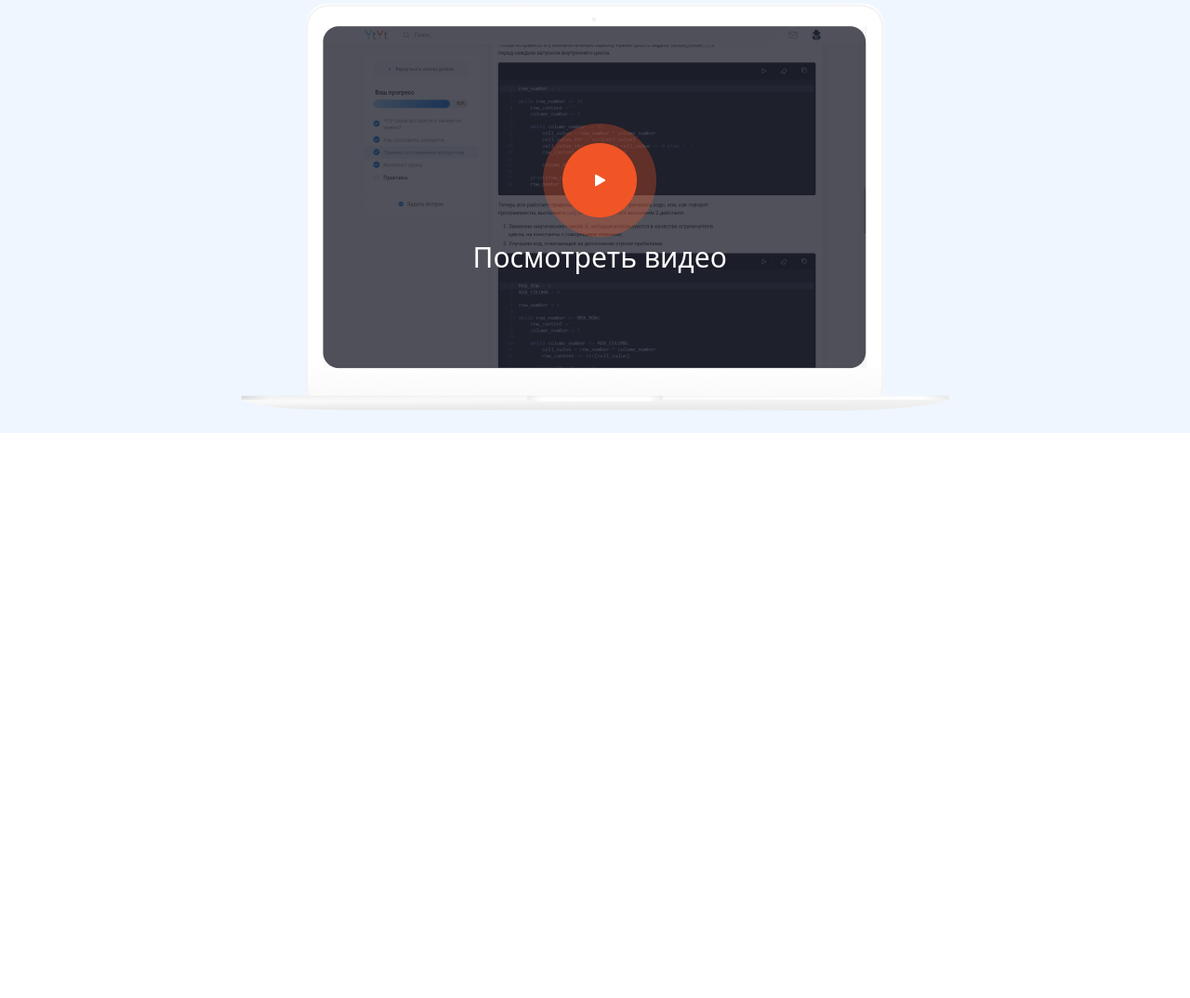
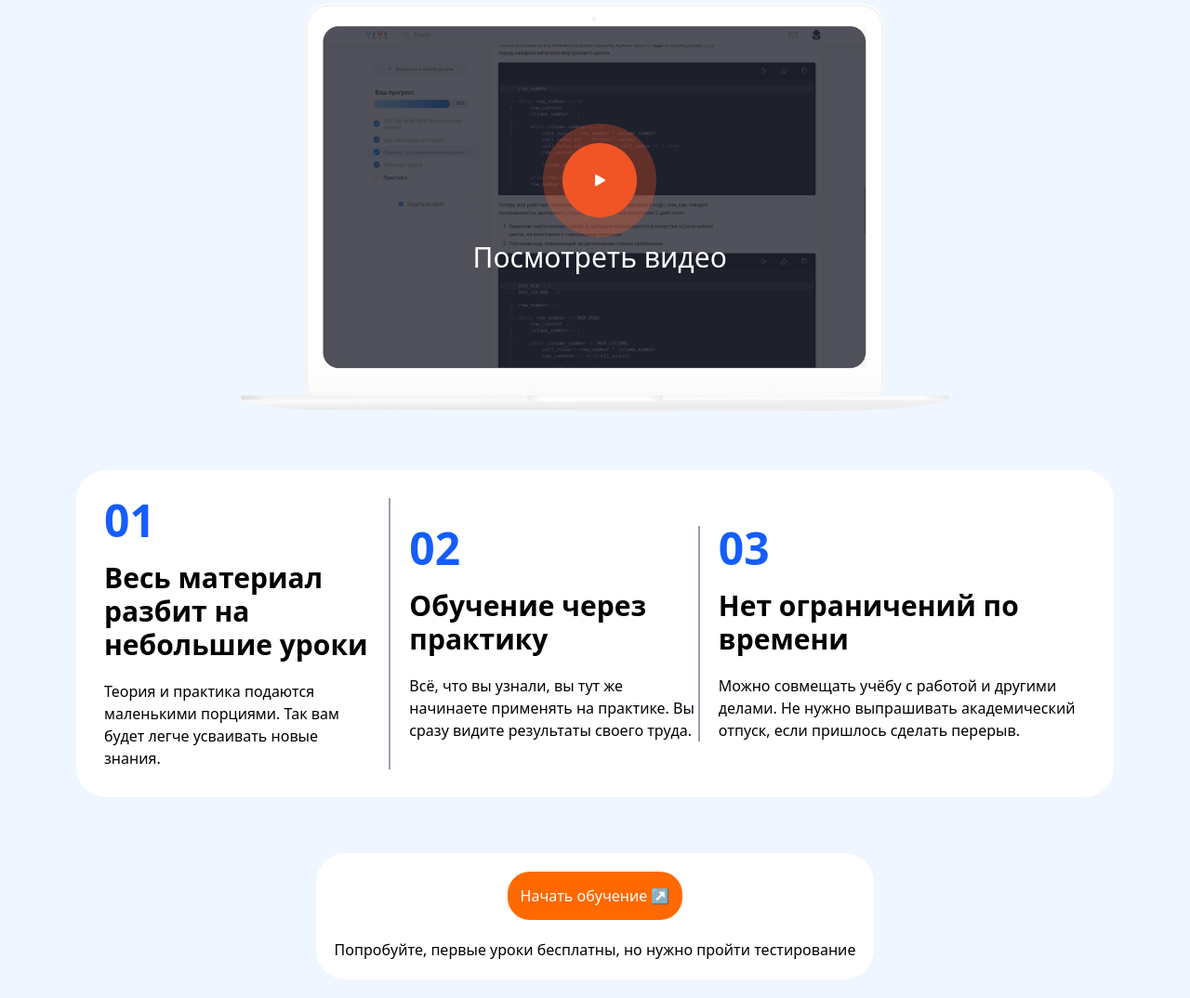
Before and after one commit to RahimaMoon/classwork-tailwind, a website: page index.html in a window 1280 px wide. Shown: the part 3278-4352 px from the top of the page at 93% size. Before the commit the page ends 3744 px from the top, so only its background shows below. Drawn offline with Linux system fonts and the light colour scheme.

Commit message:
section5

```diff
--- a/index.html
+++ b/index.html
@@ -166,6 +166,29 @@
 </div>
 <img src="./imgs/Group 1178.png" alt="">
 </div>
+<div class="bg-white p-[30px] rounded-4xl w-[90%] lg:flex-row flex flex-col gap-y-15 justify-center items-center">
+    <div class="flex flex-col gap-y-5 lg:border-r-2 lg:border-gray-400 lg:pr-[20px] ">
+        <h1 class="text-5xl font-bold text-blue-600">01</h1>
+        <h3 class="font-bold text-3xl">Весь материал разбит на небольшие уроки</h3>
+        <p>Теория и практика подаются маленькими порциями. Так вам будет легче усваивать новые знания.</p>
+    </div>
+     <div class="flex flex-col gap-y-5 lg:pl-[20px] lg:border-r-2 lg:border-gray-400 ">
+        <h1 class="text-5xl font-bold text-blue-600">02</h1>
+        <h3 class="font-bold text-3xl">Обучение
+через практику</h3>
+        <p>Всё, что вы узнали, вы тут же начинаете применять на практике. Вы сразу видите результаты своего труда.</p>
+    </div>
+     <div class="flex flex-col gap-y-5 lg:pl-[20px]">
+        <h1 class="text-5xl font-bold text-blue-600">03</h1>
+        <h3 class="font-bold text-3xl">Нет ограничений по времени</h3>
+        <p>Можно совмещать учёбу с работой
+и другими делами. Не нужно выпрашивать академический отпуск, если пришлось сделать перерыв.</p>
+    </div>
+</div>
+<div class="lg:flex flex flex-col gap-y-5 gap-x-5 p-[20px] bg-white rounded-4xl justify-center items-center">
+    <button class="text-white bg-orange-500 w-fit p-[14px] rounded-3xl">Начать обучение ↗</button>
+    <p>Попробуйте, первые уроки бесплатны, но нужно пройти тестирование</p>
+</div>
     </section>
 </body>
 </html>
```
Also changed, not shown: src/output.css.
